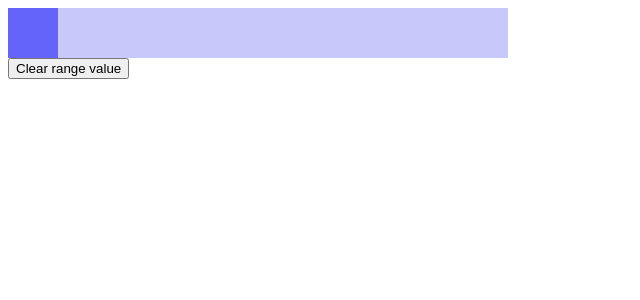
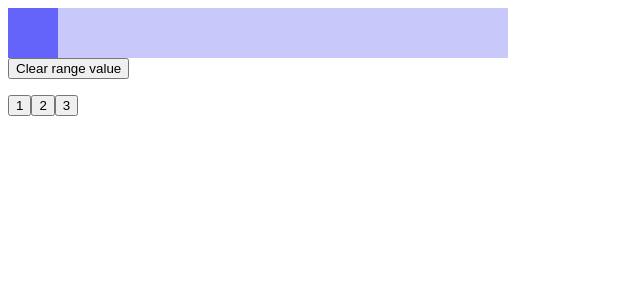
Before and after one commit to OlehKozubJS/new-era-project, a React (Create React App) app: page / in a window 1280 px wide. Shown: the top 300 px of the page, without its empty margins (0-640 px from the left). Built offline with nearby package versions, Linux system fonts and the light colour scheme.

Commit message:
Update App.jsx

```diff
--- a/src/App.jsx
+++ b/src/App.jsx
@@ -1,10 +1,10 @@
 import { useEffect, useState } from "react";
-
 import { useDispatch, useSelector } from "react-redux";
 
 import { setState, getState } from "./ultimateRedux";
 
 import { SimplestCustomRange } from "./SimplestCustomRange";
+import { DigitKeyboardInput } from "./DigitKeyboardInput";
 
 import { RangeIndicator } from "./style";
 
@@ -24,6 +24,7 @@ const App = () => {
         Clear range value
       </button>
       <p className={RangeIndicator}>{stateRangeValue}</p>
+      <DigitKeyboardInput />
     </div>
   );
 };
```
